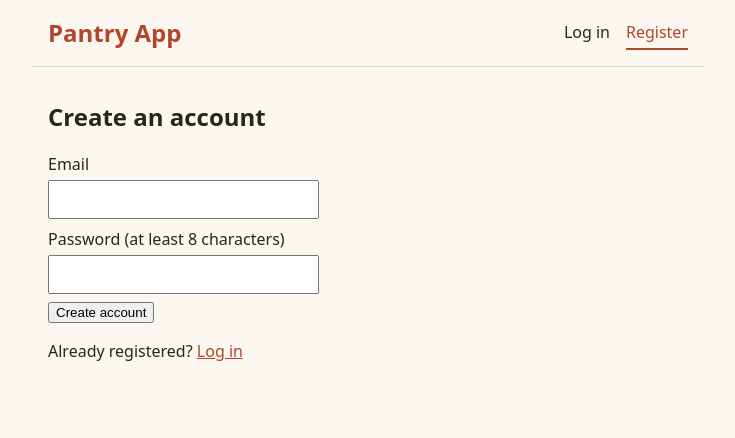
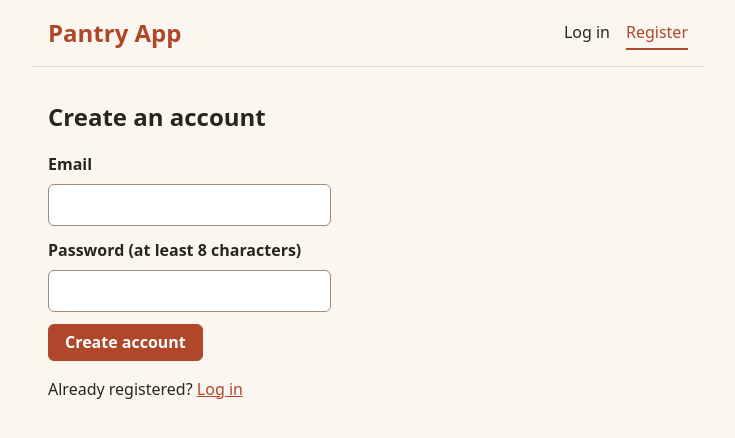
Before and after one commit to AngelG0704/Pantry-app, a React (Vite) app in the folder client/: page /register in a window 1280 px wide. Shown: the top 438 px of the page, without its empty margins (272-1007 px from the left). Built offline with nearby package versions, Linux system fonts and the light colour scheme; no server answers.

Commit message:
style(v3): style buttons, inputs, and focus states

```diff
--- a/client/src/index.css
+++ b/client/src/index.css
@@ -6,7 +6,9 @@
   --color-text:       light-dark(#2b241e, #efe7dc);
   --color-muted:      light-dark(#6b5e52, #b3a594);
   --color-border:     light-dark(#e3d9cb, #3d352d);
+  --color-border-strong: light-dark(#9c8c78, #857565); /* control edges, 3:1 */
   --color-primary:    light-dark(#b0472a, #ee8b6a); /* terracotta */
+  --color-primary-hover: light-dark(#933a22, #f4a487); /* deeper in light, brighter in dark */
   --color-on-primary: light-dark(#ffffff, #1e1a16); /* text on terracotta */
   --color-secondary:  light-dark(#4d6b3c, #a3c48a); /* sage */
   --color-danger:     light-dark(#b00020, #ff8a80);
@@ -128,6 +130,105 @@ a:visited {
   white-space: nowrap;          /* never "Log / out" */
 }
 
+/* ===== Controls (V3) ===== */
+
+/* Keyboard focus: one ring for every focusable thing. Never remove it. */
+:focus-visible {
+  outline: 2px solid var(--color-primary);
+  outline-offset: 2px;
+}
+
+/* Labels that point at a control (for="…") sit on their own line. */
+label[for] {
+  display: block;
+  margin-bottom: var(--space-1);
+  font-weight: 600;
+}
+
+/* Text-like inputs and selects */
+input:not([type="checkbox"]):not([type="radio"]),
+select {
+  font: inherit;
+  color: var(--color-text);
+  background: var(--color-surface);
+  border: 1px solid var(--color-border-strong);
+  border-radius: var(--radius-sm);
+  padding: var(--space-2) var(--space-3);
+}
+
+input[type="search"] {
+  width: 100%;
+  max-width: 20rem;
+}
+
+input::placeholder {
+  color: var(--color-muted);
+}
+
+/* Fields with a validation error get a red edge.
+   FormField already sets aria-invalid="true" when there's an error. */
+.field input[aria-invalid="true"] {
+  border-color: var(--color-danger);
+}
+
+/* Checkboxes pick up the accent color. */
+input[type="checkbox"] {
+  accent-color: var(--color-primary);
+  width: 1rem;
+  height: 1rem;
+}
+
+/* Buttons: secondary (outlined) by default */
+button {
+  font: inherit;
+  cursor: pointer;
+  color: var(--color-text);
+  background: var(--color-surface);
+  border: 1px solid var(--color-border-strong);
+  border-radius: var(--radius-sm);
+  padding: var(--space-2) var(--space-4);
+  line-height: 1.2;
+}
+
+button:hover {
+  border-color: var(--color-primary);
+  color: var(--color-primary);
+}
+
+button:active {
+  background: var(--color-bg);
+}
+
+/* Primary: the main action of a form ("Find recipes", "Log in", "Create account") */
+button[type="submit"] {
+  color: var(--color-on-primary);
+  background: var(--color-primary);
+  border-color: var(--color-primary);
+  font-weight: 600;
+}
+
+button[type="submit"]:hover {
+  color: var(--color-on-primary);
+  background: var(--color-primary-hover);
+  border-color: var(--color-primary-hover);
+}
+
+button:disabled,
+button:disabled:hover {
+  opacity: 0.5;
+  cursor: not-allowed;
+  color: var(--color-text);
+  background: var(--color-surface);
+  border-color: var(--color-border-strong);
+}
+
+button[type="submit"]:disabled,
+button[type="submit"]:disabled:hover {
+  color: var(--color-on-primary);
+  background: var(--color-primary);
+  border-color: var(--color-primary);
+}
+
 .ingredient-list {
   list-style: none;
   padding: 0;
@@ -172,9 +273,9 @@ a:visited {
 }
 
 form {
-  margin: 1rem 0;
+  margin: var(--space-4) 0;
   display: grid;
-  gap: 0.5rem;
+  gap: var(--space-3);
   justify-items: start;
 }
 
@@ -219,11 +320,10 @@ progress {
 .field input {
   width: 100%;
   max-width: 20rem;
-  font: inherit;
-  padding: 0.35rem 0.5rem;
 }
 
 .field-error {
    margin: 0;
+   font-size: var(--text-sm);
    color: var(--color-danger);
 }
```
